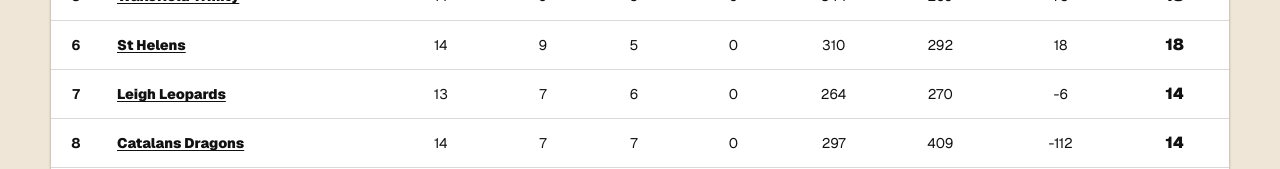
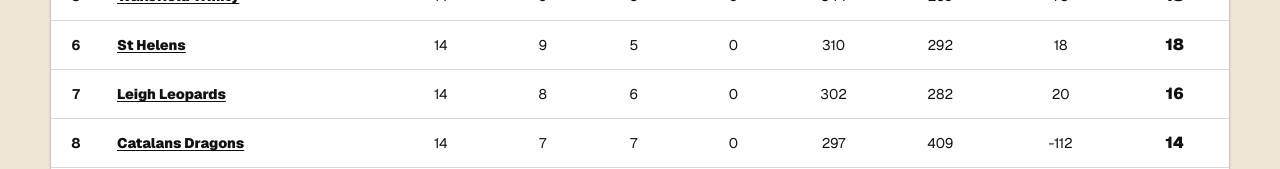
Before and after one commit to acannon76/rugby-league-supporter-web, a Next.js app: page /league-table in a window 1280 px wide. Shown: the part 702-871 px from the top of the page. Built offline with nearby package versions, Linux system fonts and the light colour scheme.

Commit message:
Update table bradford vs Leigh website

```diff
--- a/src/data/leagueTableData.ts
+++ b/src/data/leagueTableData.ts
@@ -88,13 +88,13 @@ export const leagueTableData: LeagueTableRow[] = [
     position: 7,
     team: "Leigh Leopards",
     slug: "leigh-leopards",
-    played: 13,
-    won: 7,
+    played: 14,
+    won: 8,
     lost: 6,
     drawn: 0,
-    pointsFor: 264,
-    pointsAgainst: 270,
-    points: 14,
+    pointsFor: 302,
+    pointsAgainst: 282,
+    points: 16,
   },
   {
     position: 8,
@@ -124,12 +124,12 @@ export const leagueTableData: LeagueTableRow[] = [
     position: 10,
     team: "Bradford Bulls",
     slug: "bradford-bulls",
-    played: 13,
+    played: 14,
     won: 5,
-    lost: 8,
+    lost: 9,
     drawn: 0,
-    pointsFor: 250,
-    pointsAgainst: 345,
+    pointsFor: 262,
+    pointsAgainst: 383,
     points: 10,
   },
   {
```
